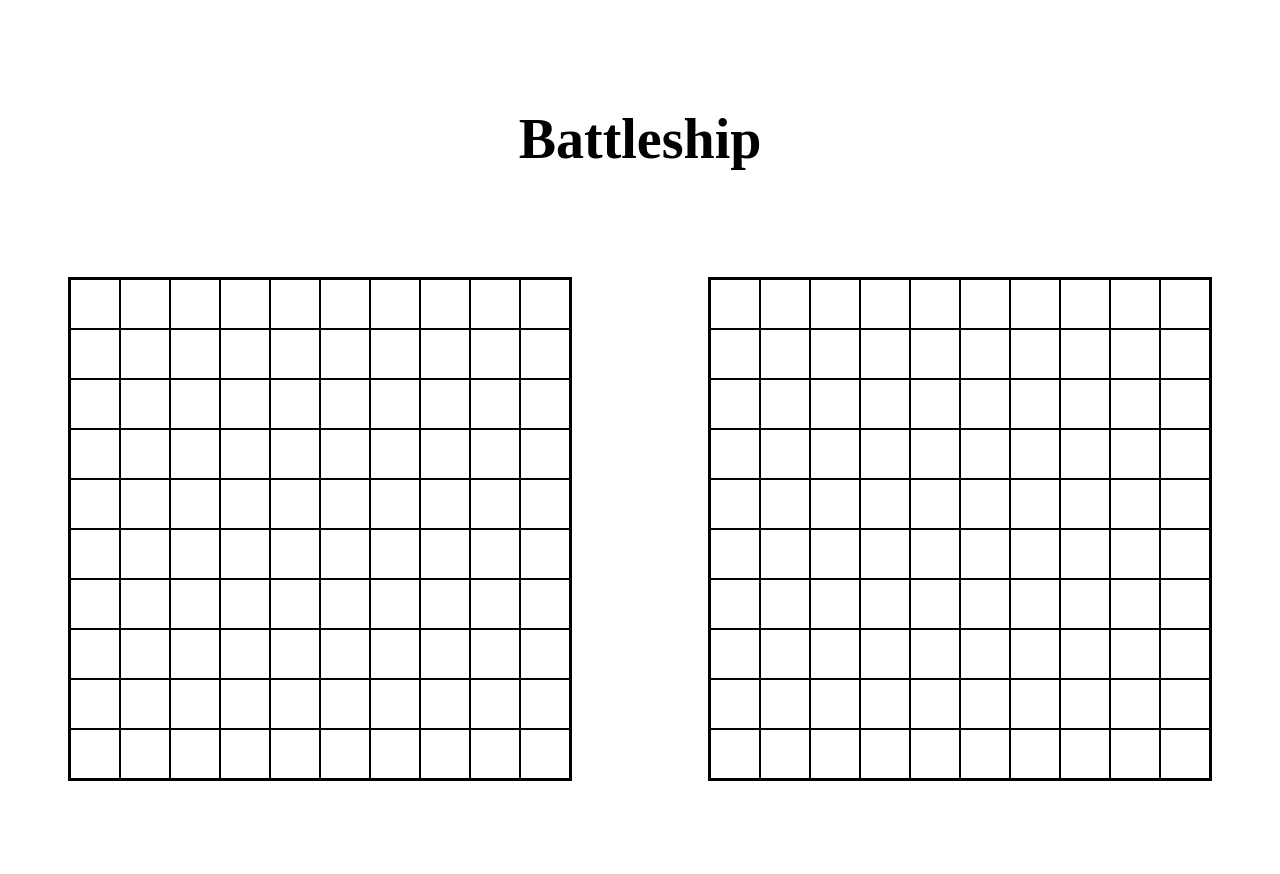
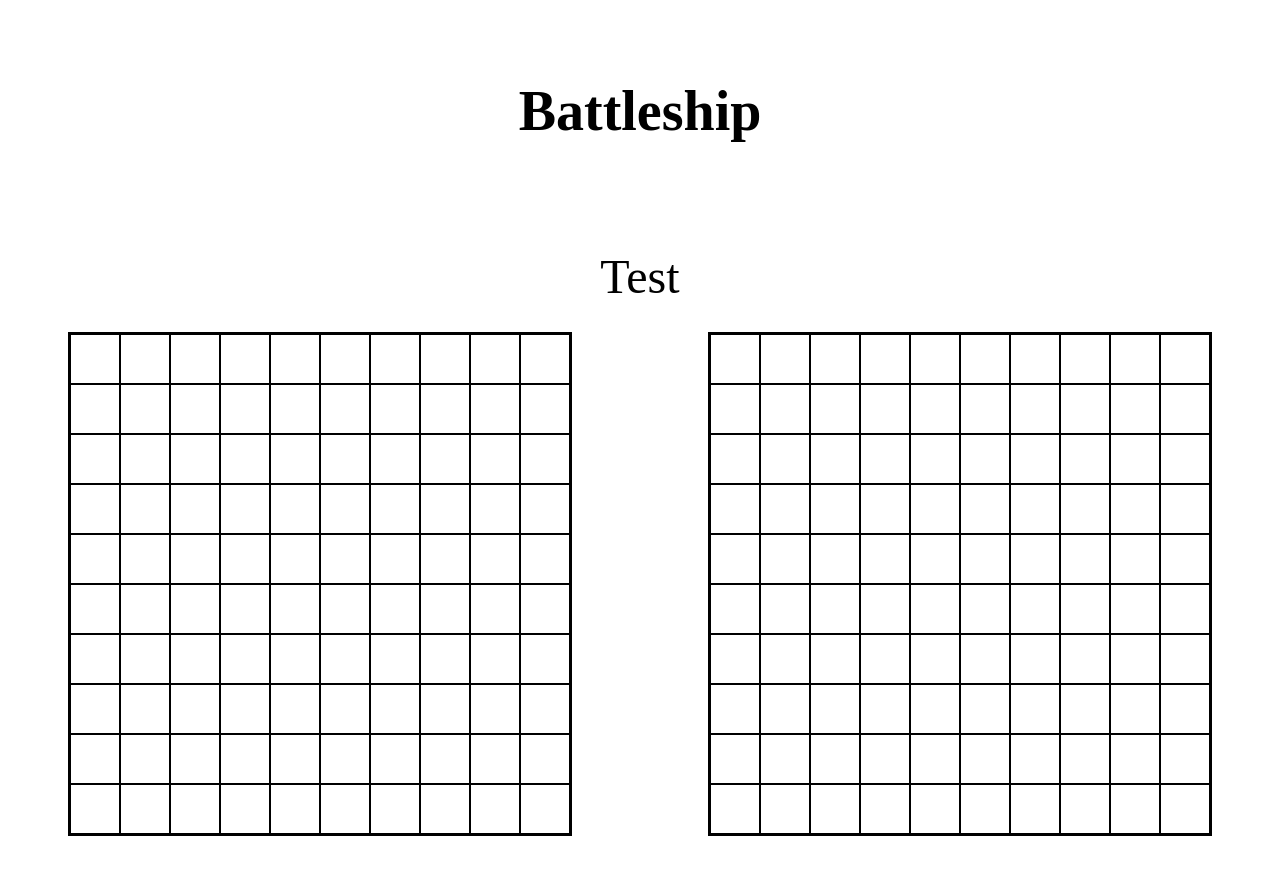
Before and after one commit to fau446/battleship, a plain HTML site: page index.html in a window 1280 px wide. Before the commit the page ends 831 px from the top, so only its background shows below. Drawn offline with Linux system fonts and the light colour scheme.

Commit message:
Add display

```diff
--- a/index.html
+++ b/index.html
@@ -9,6 +9,7 @@
   </head>
   <body>
     <h1>Battleship</h1>
+    <div class="display">Test</div>
     <div class="boards">
       <div class="board">
         <div class="row" data-row="0">
--- a/style.css
+++ b/style.css
@@ -6,13 +6,19 @@
 
 body {
   display: grid;
-  grid-template-rows: 1fr 2fr;
+  grid-template-rows: 2fr 1fr 5fr;
 }
 
 h1 {
   justify-self: center;
   align-self: center;
   font-size: 3.5rem;
+}
+
+.display {
+  justify-self: center;
+  align-self: center;
+  font-size: 3rem;
 }
 
 .boards {
```
